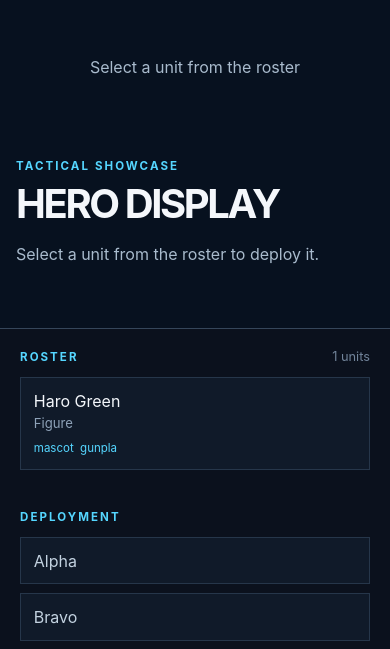
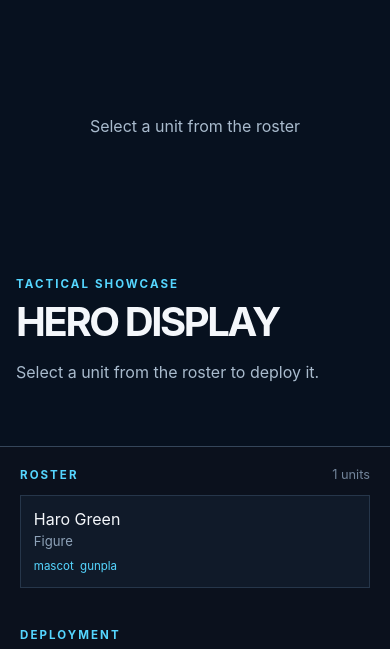
Before and after one commit to ericatsydney/digital-shelf, a React (Vite) app: page / in a window 390 px wide. Shown: the part 195-844 px from the top of the page. Built offline with nearby package versions, Linux system fonts and the light colour scheme.

Commit message:
Fix the stage feature.

```diff
--- a/src/app/app.css
+++ b/src/app/app.css
@@ -140,7 +140,7 @@ button {
 .stage-swatch { width: 0.65rem; height: 0.65rem; border-radius: 50%; }
 
 @media (max-width: 700px) {
-  .hero-display { min-height: 62vh; }
+  .hero-display { min-height: 76vh; }
   .command-sheet { display: block; }
   .command-sheet__controls { grid-template-columns: 1fr 1fr; }
 }
```
Also changed, not shown: 1 other file (tests, documents, lock files or other folders).
